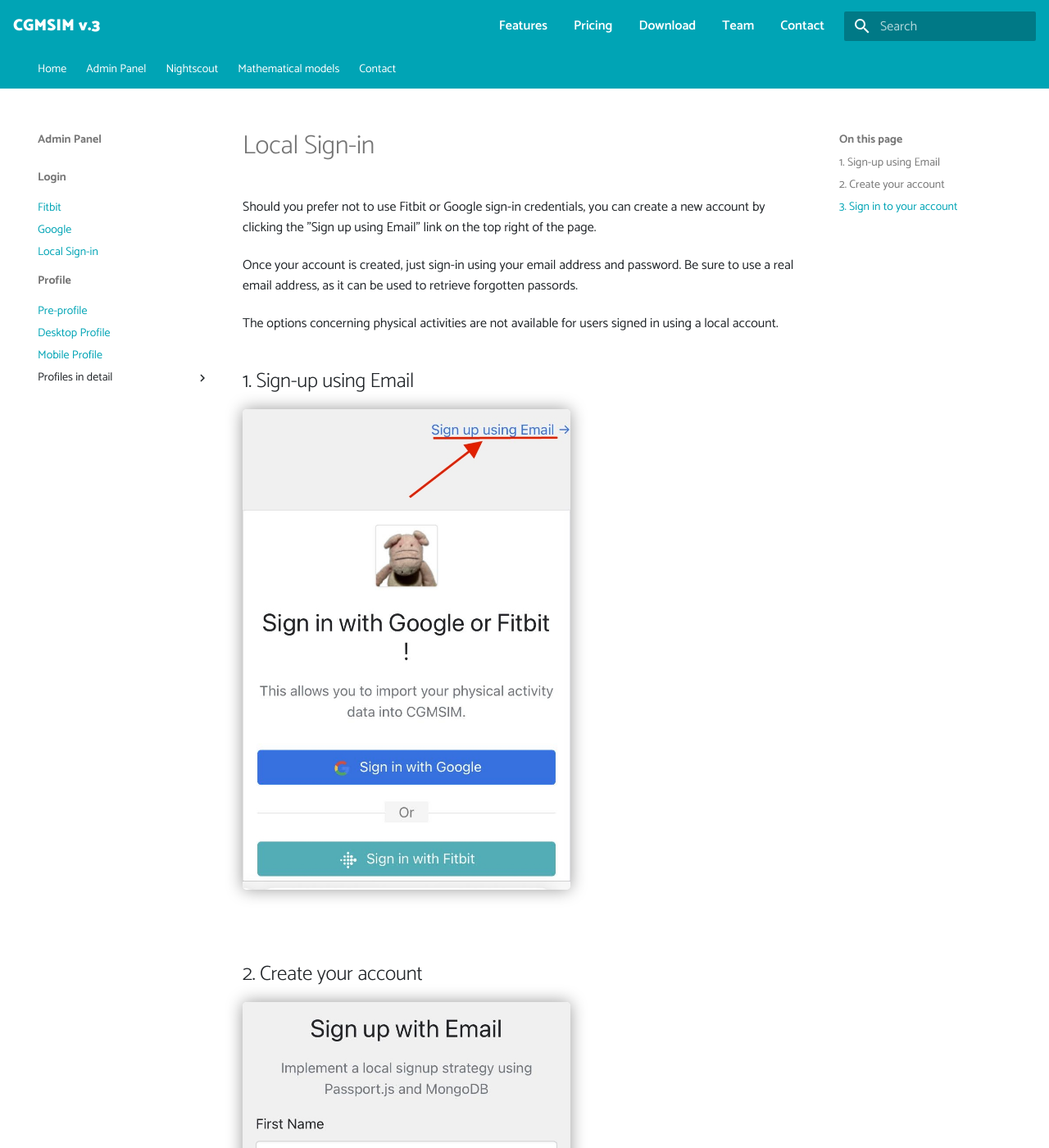
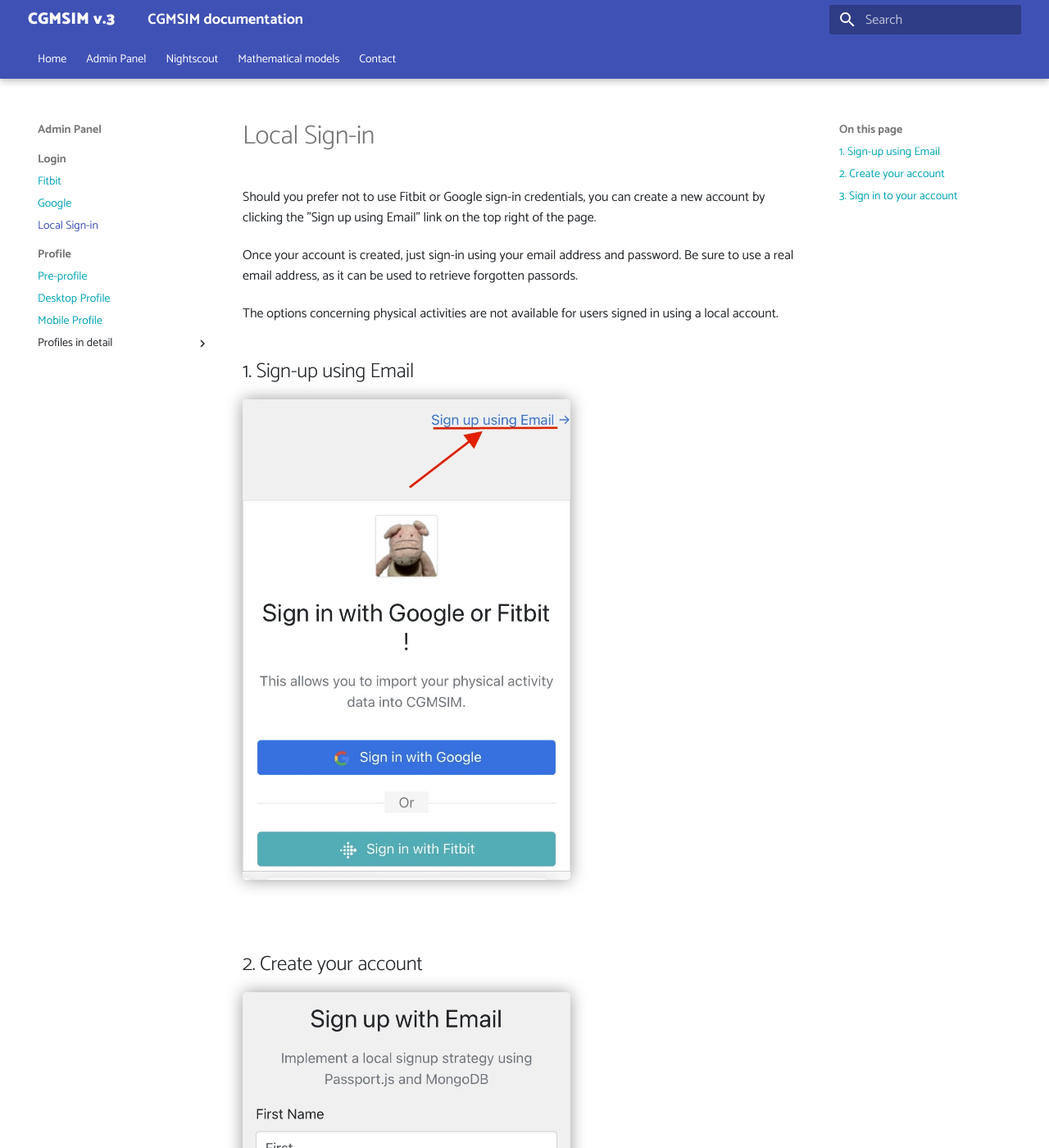
Before and after one commit to lsandini/cgmsim-www, an MkDocs documentation site: the page built from docs/admin/login/local.md, in a window 1280 px wide and 1400 px high. Shown: the whole window at 82% size. Built offline with MkDocs 1.6.1 and Material for MkDocs 9.7.7, drawn with Linux system fonts in a browser that asks for light colours.

Commit message:
remove toggle + fix sticky header

```diff
--- a/docs/stylesheets/extra.css
+++ b/docs/stylesheets/extra.css
@@ -17,6 +17,9 @@ video {
 	border-radius: 5px;
 	box-shadow: 0px 0px 20px rgba(0, 0, 0, 0.4);
 }
+label{
+	margin: 0;
+}
 .navbar {
 	padding: 8px 16px;
 }
@@ -34,7 +37,6 @@ video {
 	}
 }
 .md-tabs {
-	top: 50px;
 	position: relative;
 	color: white;
 }
@@ -45,11 +47,9 @@ video {
 .md-tabs__item .md-tabs__link--active {
 	color: var(--background-color2);
 }
-.md-container {
-	position: relative;
-	top: 50px;
+body{
+	height: auto;
 }
-
 /* .md-sidebar {
   color: red;
   background-color: purple;
--- a/mkdocs.yml
+++ b/mkdocs.yml
@@ -24,19 +24,6 @@ theme:
     - content.code.copy
 
   language: en
-  palette:
-    - scheme: default
-      toggle:
-        icon: material/toggle-switch-off-outline
-        name: Switch to dark mode
-      primary: teal
-      accent: deep orange
-    - scheme: slate
-      toggle:
-        icon: material/toggle-switch
-        name: Switch to light mode
-      primary: teal
-      accent: lime
   font:
     text: Roboto
   custom_dir: overrides
--- a/overrides/partials/header.html
+++ b/overrides/partials/header.html
@@ -1,43 +1,88 @@
-{#- This file was automatically generated - do not edit -#} {% set class =
-"md-header" %} {% if "navigation.tabs.sticky" in features %} {% set class =
-class ~ " md-header--shadow md-header--lifted" %} {% elif "navigation.tabs" not
-in features %} {% set class = class ~ " md-header--shadow" %} {% endif %}
+{#-
+	This file was automatically generated - do not edit
+  -#}
+  {% set class = "md-header" %}
+  {% if "navigation.tabs.sticky" in features %}
+	{% set class = class ~ " md-header--shadow md-header--lifted" %}
+  {% elif "navigation.tabs" not in features %}
+	{% set class = class ~ " md-header--shadow" %}
+  {% endif %}
   <header class="{{ class }}" data-md-component="header">
-	<nav class="navbar navbar-expand-md navbar-dark fixed-top bg-primary sticky-navigation" style="top: 0px;">
+	<nav class="md-header__inner md-grid" aria-label="{{ lang.t('header') }}">
 	  <a class="navbar-brand" href="#"><strong>CGMSIM v.3</strong></a>
-		<button class="navbar-toggler navbar-toggler-right collapsed" type="button" data-toggle="collapse" data-target="#navbarCollapse" aria-controls="navbarCollapse" aria-expanded="false" aria-label="Toggle navigation">
-			<span class="navbar-toggler-icon"></span>
+	  <label class="md-header__button md-icon" for="__drawer">
+		{% include ".icons/material/menu" ~ ".svg" %}
+	  </label>
+	  <div class="md-header__title" data-md-component="header-title">
+		<div class="md-header__ellipsis">
+		  <div class="md-header__topic">
+			<span class="md-ellipsis">
+			  {{ config.site_name }}
+			</span>
+		  </div>
+		  <div class="md-header__topic" data-md-component="header-topic">
+			<span class="md-ellipsis">
+			  {% if page.meta and page.meta.title %}
+				{{ page.meta.title }}
+			  {% else %}
+				{{ page.title }}
+			  {% endif %}
+			</span>
+		  </div>
+		</div>
+	  </div>
+	  {% if config.theme.palette %}
+		{% if not config.theme.palette is mapping %}
+		  <form class="md-header__option" data-md-component="palette">
+			{% for option in config.theme.palette %}
+			  {% set scheme  = option.scheme  | d("default", true) %}
+			  {% set primary = option.primary | d("indigo", true) %}
+			  {% set accent  = option.accent  | d("indigo", true) %}
+			  <input class="md-option" data-md-color-media="{{ option.media }}" data-md-color-scheme="{{ scheme | replace(' ', '-') }}" data-md-color-primary="{{ primary | replace(' ', '-') }}" data-md-color-accent="{{ accent | replace(' ', '-') }}" {% if option.toggle %} aria-label="{{ option.toggle.name }}" {% else %} aria-hidden="true" {% endif %} type="radio" name="__palette" id="__palette_{{ loop.index }}">
+			  {% if option.toggle %}
+				<label class="md-header__button md-icon" title="{{ option.toggle.name }}" for="__palette_{{ loop.index0 or loop.length }}" hidden>
+				  {% include ".icons/" ~ option.toggle.icon ~ ".svg" %}
+				</label>
+			  {% endif %}
+			{% endfor %}
+		  </form>
+		{% endif %}
+	  {% endif %}
+	  {% if config.extra.alternate %}
+		<div class="md-header__option">
+		  <div class="md-select">
+			{% set icon = config.theme.icon.alternate or "material/translate" %}
+			<button class="md-header__button md-icon" aria-label="{{ lang.t('select.language') }}">
+			  {% include ".icons/" ~ icon ~ ".svg" %}
 			</button>
-		<div class="navbar-collapse collapse" id="navbarCollapse" style="">
-			<ul class="navbar-nav ml-auto">
-				<li class="nav-item mr-3">
-					<a class="nav-link page-scroll" href="#features">Features <span class="sr-only">(current)</span></a>
+			<div class="md-select__inner">
+			  <ul class="md-select__list">
+				{% for alt in config.extra.alternate %}
+				  <li class="md-select__item">
+					<a href="{{ alt.link | url }}" hreflang="{{ alt.lang }}" class="md-select__link">
+					  {{ alt.name }}
+					</a>
 				  </li>
-				<li class="nav-item mr-3">
-					<a class="nav-link page-scroll" href="#pricing">Pricing</a>
-				</li>
-				<li class="nav-item mr-3">
-					<a class="nav-link page-scroll" href="#download">Download</a>
-				</li>
-				<li class="nav-item mr-3">
-					<a class="nav-link page-scroll" href="#team">Team</a>
-				</li>
-				<li class="nav-item mr-3">
-					<a class="nav-link page-scroll" href="#contact">Contact</a>
-				</li>
+				{% endfor %}
 			  </ul>
 			</div>
+		  </div>
+		</div>
+	  {% endif %}
 	  {% if "material/search" in config.plugins %}
-
 		<label class="md-header__button md-icon" for="__search">
 		  {% include ".icons/material/magnify.svg" %}
 		</label>
 		{% include "partials/search.html" %}
-
+	  {% endif %}
+	  {% if config.repo_url %}
+		<div class="md-header__source">
+		  {% include "partials/source.html" %}
+		</div>
 	  {% endif %}
 	</nav>
 	{% if "navigation.tabs.sticky" in features %}
-		{% if "navigation.tabs" in	features %}
+	  {% if "navigation.tabs" in features %}
 		{% include "partials/tabs.html" %}
 	  {% endif %}
 	{% endif %}
```
Lines whose indentation alone changed are shown as unchanged.
